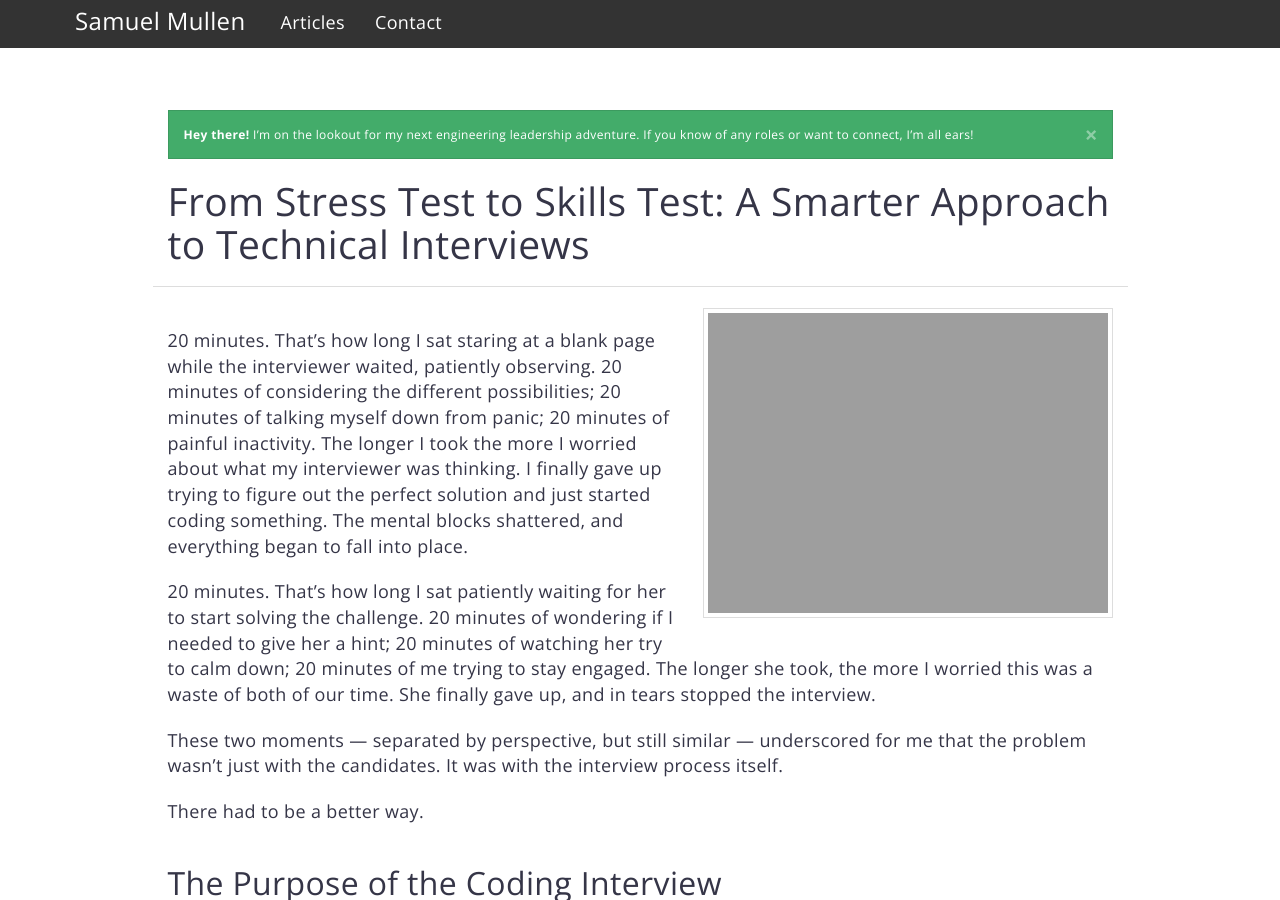
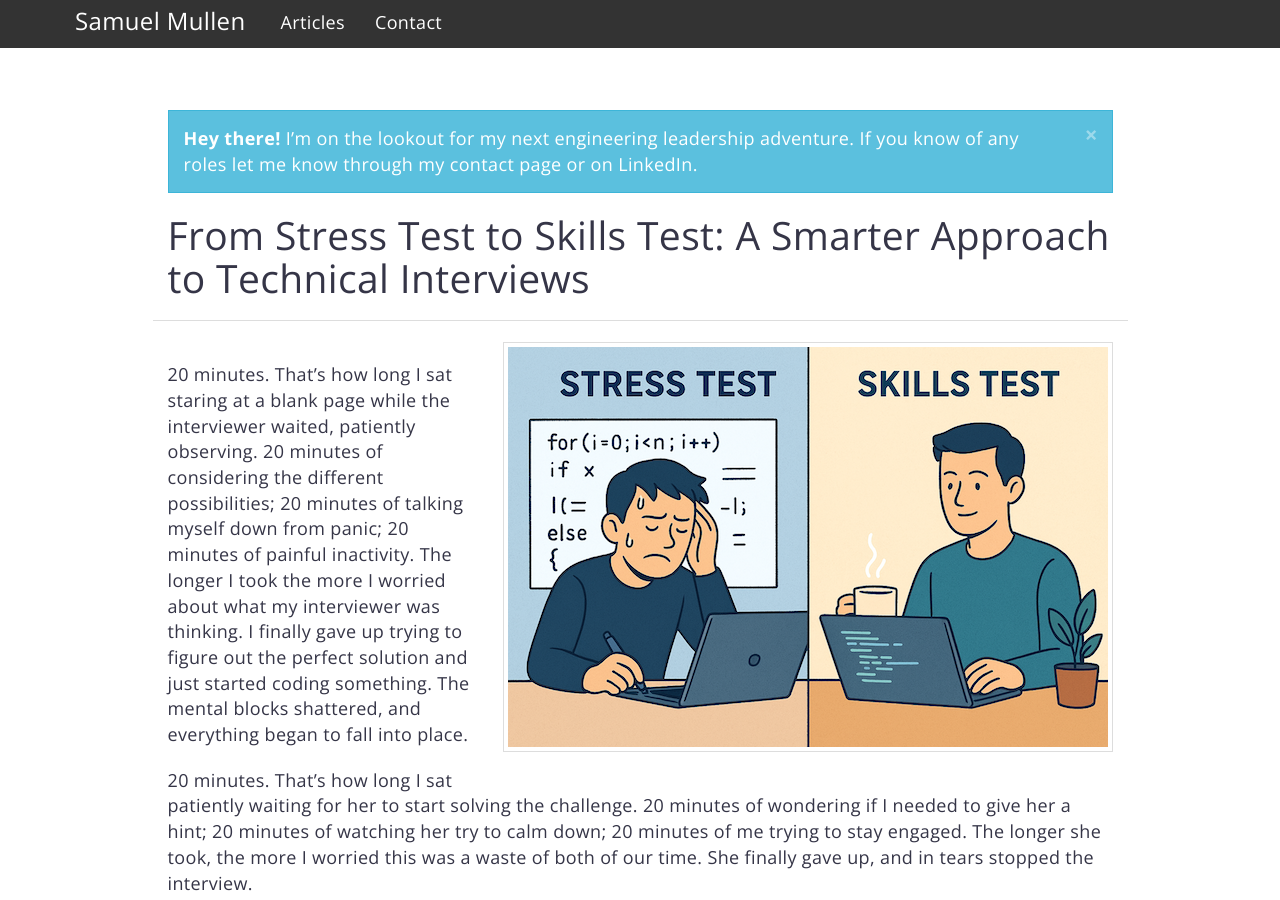
Before and after one commit to samullen/samullen.github.io, a Jekyll site: the page built from _posts/articles/2025-08-14-from-stress-test-to-skills-test.md, in a window 1280 px wide and 900 px high. Built offline with Jekyll 4.4.1, drawn with Linux system fonts in a browser that asks for light colours; a style sheet for code colours, icons or effects is not loaded.

Commit message:
Fix image. Turn links white

```diff
--- a/_layouts/post.html
+++ b/_layouts/post.html
@@ -5,9 +5,11 @@
 
   <div class="row">
     <div class="col-md-10 page-header col-md-offset-1">
-      <div class="alert alert-success alert-dismissible" role="alert" style="margin-top: 20px;">
+      <div class="alert alert-info alert-dismissible" role="alert" style="margin-top: 20px;">
         <button type="button" class="close" data-dismiss="alert" aria-label="Close"><span aria-hidden="true">&times;</span></button>
-        <strong>Hey there!</strong> I’m on the lookout for my next engineering leadership adventure. If you know of any roles or want to connect, I’m all ears!
+        <p style="font-size: 18px">
+        <strong>Hey there!</strong> I’m on the lookout for my next engineering leadership adventure. If you know of any roles let me know through my <a href="/contact" style="color: #fff;">contact page</a> or on <a href="https://linkedin.com/in/samuelmullen/" style="color: #fff;">LinkedIn</a>.
+        </p>
       </div>
 
       <h1>{{ page.title }}</h1>
--- a/_posts/articles/2025-08-14-from-stress-test-to-skills-test.md
+++ b/_posts/articles/2025-08-14-from-stress-test-to-skills-test.md
@@ -9,7 +9,7 @@ post: true
 categories: [hiring, interviewing, employment]
 ---
 
-<img src="{{ site.url }}{{ page.image }}/assets/images/stress-test-to-skills-test/stress_v_skills.png" class="img-thumbnail img-right">
+<img src="{{ site.url }}{{ page.image }}" class="img-thumbnail img-right">
 
 20 minutes. That's how long I sat staring at a blank page while the interviewer
 waited, patiently observing. 20 minutes of considering the different
--- a/articles/index.html
+++ b/articles/index.html
@@ -7,9 +7,11 @@ layout: default
 
   <div class="row">
     <div class="col-md-10 col-md-offset-1">
-      <div class="alert alert-success alert-dismissible" role="alert" style="margin-top: 20px;">
+      <div class="alert alert-info alert-dismissible" role="alert" style="margin-top: 20px;">
         <button type="button" class="close" data-dismiss="alert" aria-label="Close"><span aria-hidden="true">&times;</span></button>
-        <strong>Hey there!</strong> I’m on the lookout for my next engineering leadership adventure. If you know of any roles or want to connect, I’m all ears!
+        <p style="font-size: 18px">
+        <strong>Hey there!</strong> I’m on the lookout for my next engineering leadership adventure. If you know of any roles let me know through my <a href="/contact" style="color: #fff;">contact page</a> or on <a href="https://linkedin.com/in/samuelmullen/" style="color: #fff;">LinkedIn</a>.
+        </p>
       </div>
 
       <h1 class="page-header">
```
